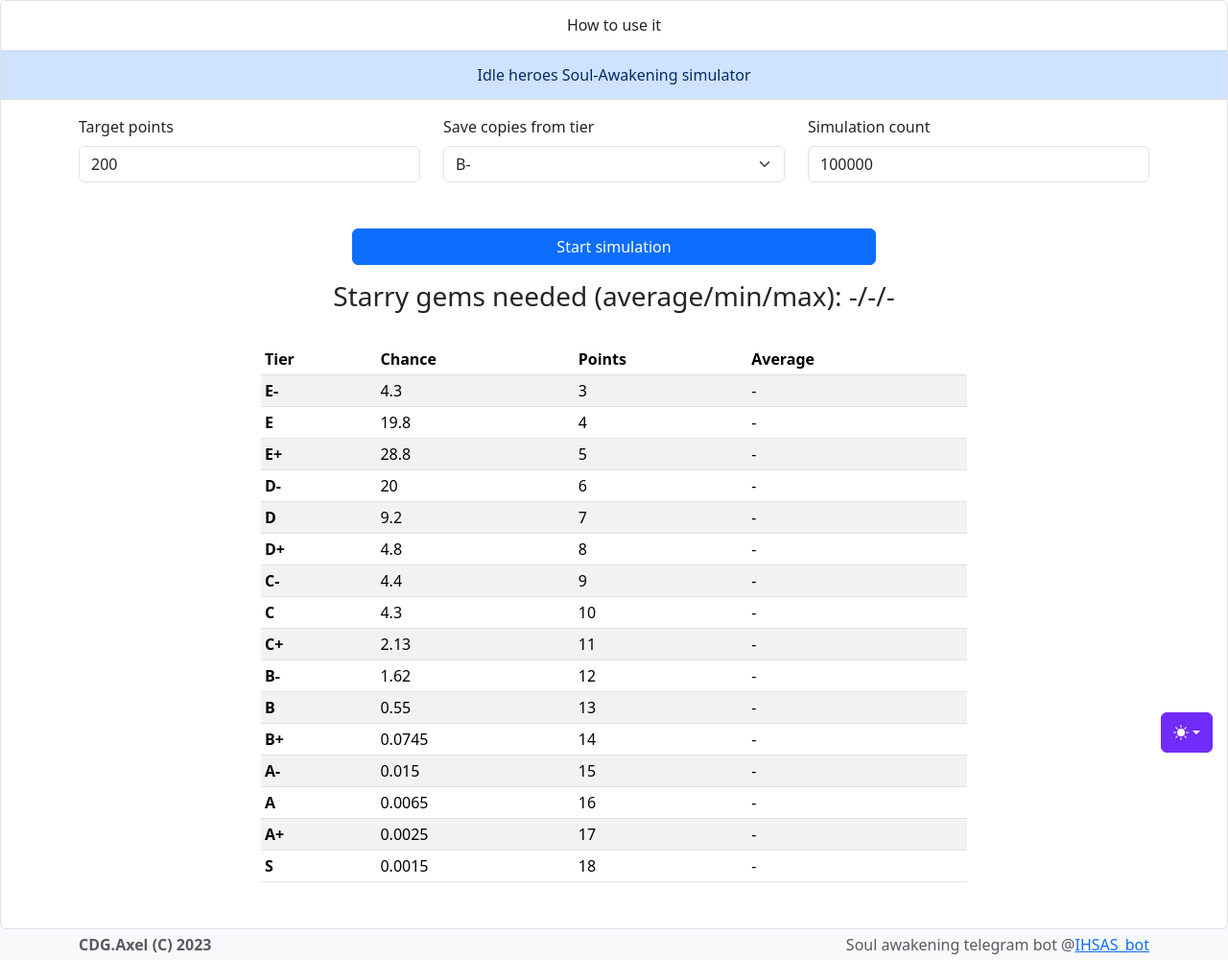
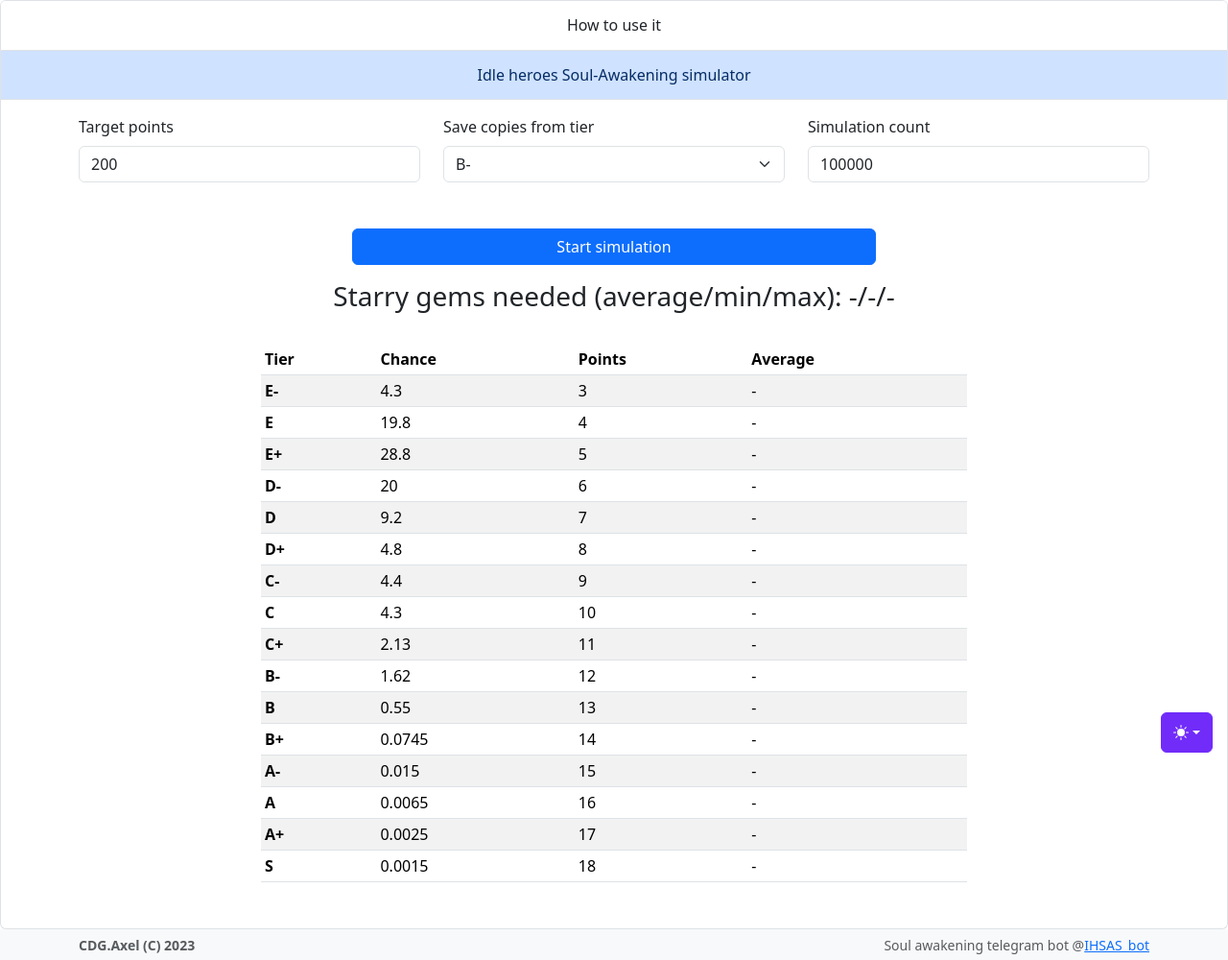
Before and after one commit to CDG-Axel/cdg-axel.github.io, a plain HTML site: page sa-simulator.html in a window 1280 px wide. Shown: the whole page at 96% size. Drawn offline with Linux system fonts and the light colour scheme.

Commit message:
make footer text smaller

```diff
--- a/sa-simulator.html
+++ b/sa-simulator.html
@@ -172,11 +172,11 @@
       <div class="container">
         <span class="text-body-secondary">
           <div class="row align-items-start">
-            <div class="col-sm-4 text-left">
-              <b>CDG.Axel (C) 2023</b>
+            <div class="col-sm-3 text-left">
+              <small><b>CDG.Axel (C) 2023</b></small>
             </div>
-            <div class="col-sm-8 align-self-end text-end">
-              Soul awakening telegram bot @<a href="https://t.me/IHSAS_bot" target="_blank">IHSAS_bot</a>
+            <div class="col-sm-9 align-self-end text-end">
+              <small>Soul awakening telegram bot @<a href="https://t.me/IHSAS_bot" target="_blank">IHSAS_bot</a></small>
             </div>
           </div>
         </span>
```
Also changed, not shown: ru/sa-simulator.html (+2 -2 lines).
